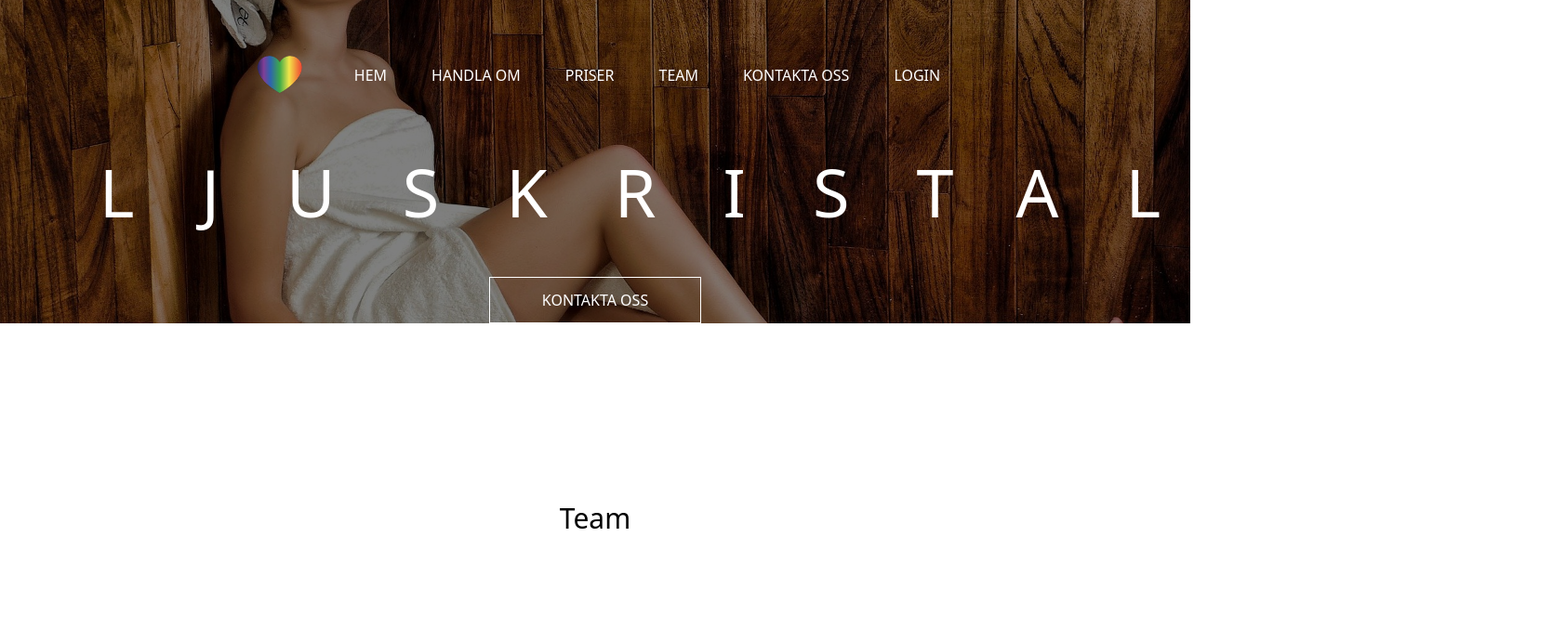
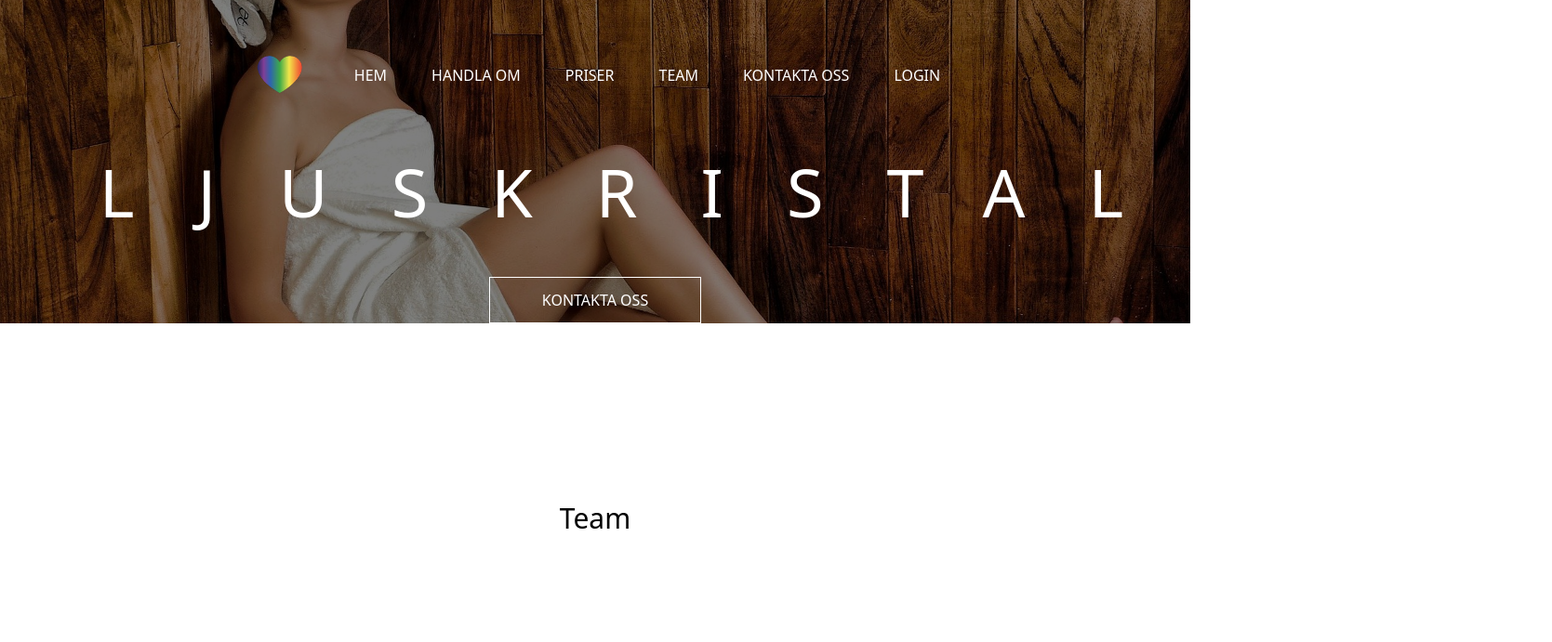
Before and after one commit to dzifors/ljuskristallen, a Next.js app in the folder frontend/: page /team in a window 1280 px wide. Shown: the top 691 px of the page at 93% size, 1669 px wide, since content can reach past the window. Built offline with nearby package versions, Linux system fonts and the light colour scheme.

Commit message:
fix width on a few elements to fix horizontal scrolling on chrome-based browsers

```diff
--- a/frontend/src/components/footer.tsx
+++ b/frontend/src/components/footer.tsx
@@ -1,6 +1,6 @@
 const Footer = () => {
   return (
-    <footer className="w-screen py-6 text-center">
+    <footer className="mx-auto py-6 text-center">
       Copyright &copy; 2023 Ljuskristallen. All rights reserved.
     </footer>
   )
--- a/frontend/src/components/header.tsx
+++ b/frontend/src/components/header.tsx
@@ -3,7 +3,7 @@ import Link from 'next/link'
 
 const Header = () => {
   return (
-    <header className="flex w-screen items-center justify-center text-white">
+    <header className="mx-auto flex items-center justify-center text-white">
       <nav className="flex items-center justify-center gap-12">
         <Link href="/">
           <Image
--- a/frontend/src/sections/hero.tsx
+++ b/frontend/src/sections/hero.tsx
@@ -4,14 +4,14 @@ import Header from '~/components/header'
 const Hero = () => {
   return (
     <section
-      className="flex w-screen flex-col items-center justify-center bg-cover bg-fixed bg-center pt-14 text-white"
+      className="flex flex-col items-center justify-center bg-cover bg-fixed bg-center pt-14 text-white"
       style={{
         backgroundImage:
           'linear-gradient(rgba(0, 0, 0, 0.5), rgba(0, 0, 0, 0.5)), url("/images/woman_spa.jpg")'
       }}
     >
       <Header />
-      <h1 className="mx-auto mt-16 w-5/6 text-7xl tracking-[4.5rem]">
+      <h1 className="mx-auto mt-16 w-5/6 text-7xl tracking-[4.25rem]">
         LJUSKRISTALLEN
       </h1>
       <Link
```
